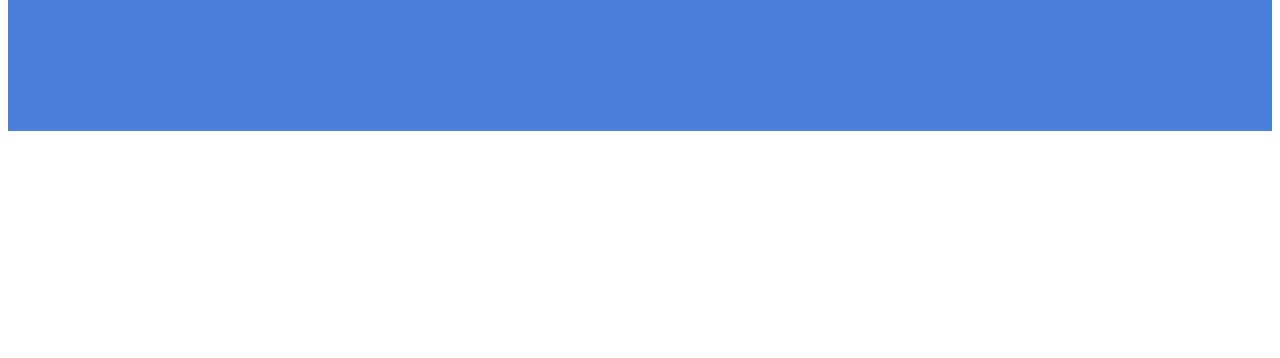
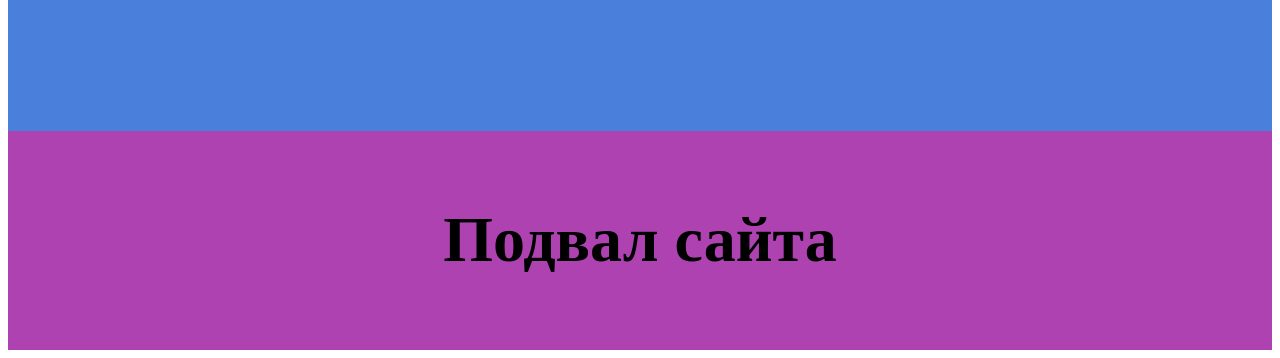
Before and after one commit to layerItool/Check-git, a plain HTML site: page index.html in a window 1280 px wide. Shown: the part 526-884 px from the top of the page. Before the commit the page ends 800 px from the top, so only its background shows below. Drawn offline with Linux system fonts and the light colour scheme.

Commit message:
footer complete

```diff
--- a/index.html
+++ b/index.html
@@ -14,6 +14,9 @@
     <main class="main">
         <h1>Основной контент</h1>
     </main>
+    <footer class="footer">
+        <h1>Подвал сайта</h1>
+    </footer>
 
 </body>
 </html>
--- a/my-appmain.css
+++ b/my-appmain.css
@@ -12,3 +12,11 @@
     font-size: 38px;
     font-family: serif;
 }
+
+.footer {
+    padding: 30px 100px;
+    text-align: center;
+    background-color: #ae42b1;
+    font-size: 32px;
+    font-family: serif;
+}
```
